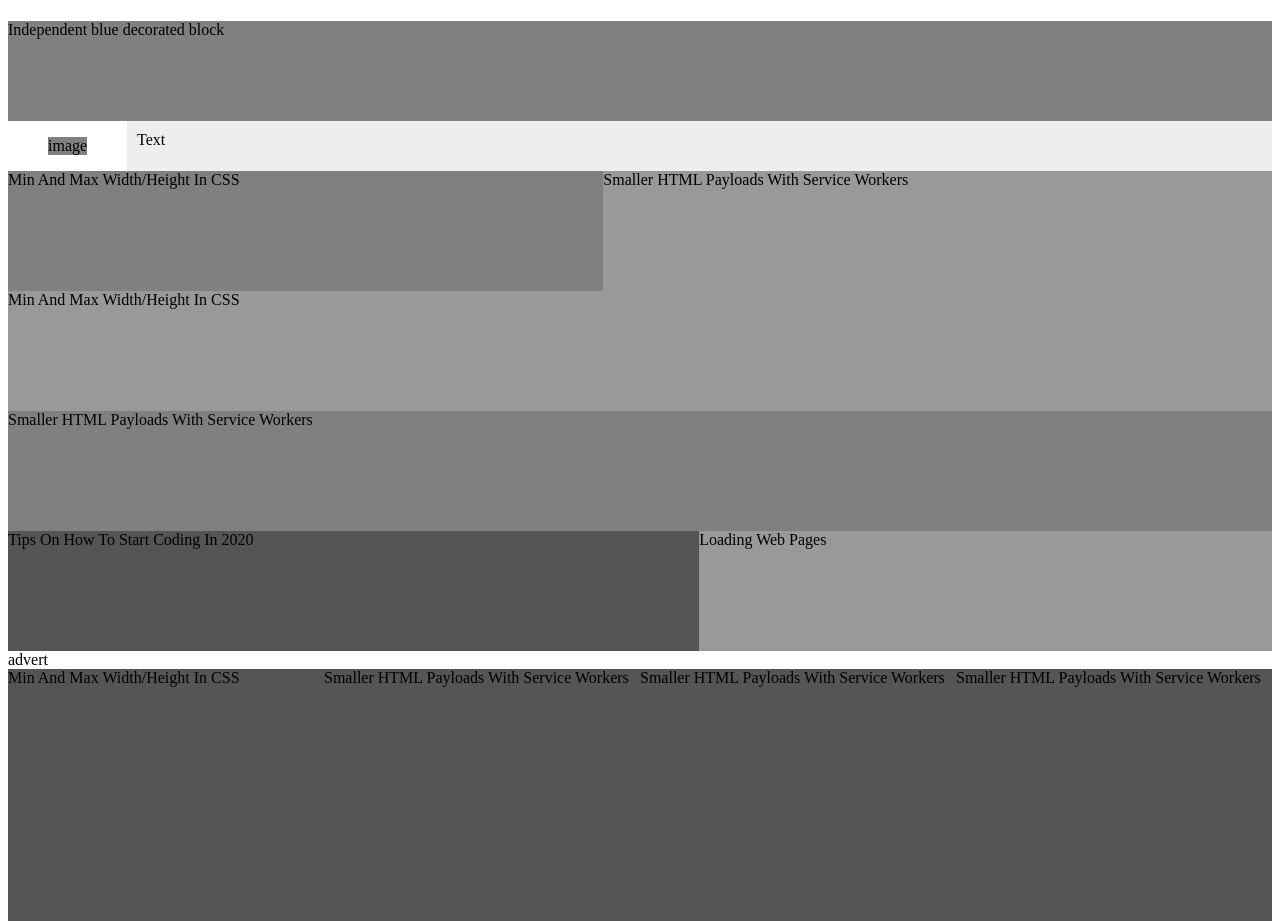
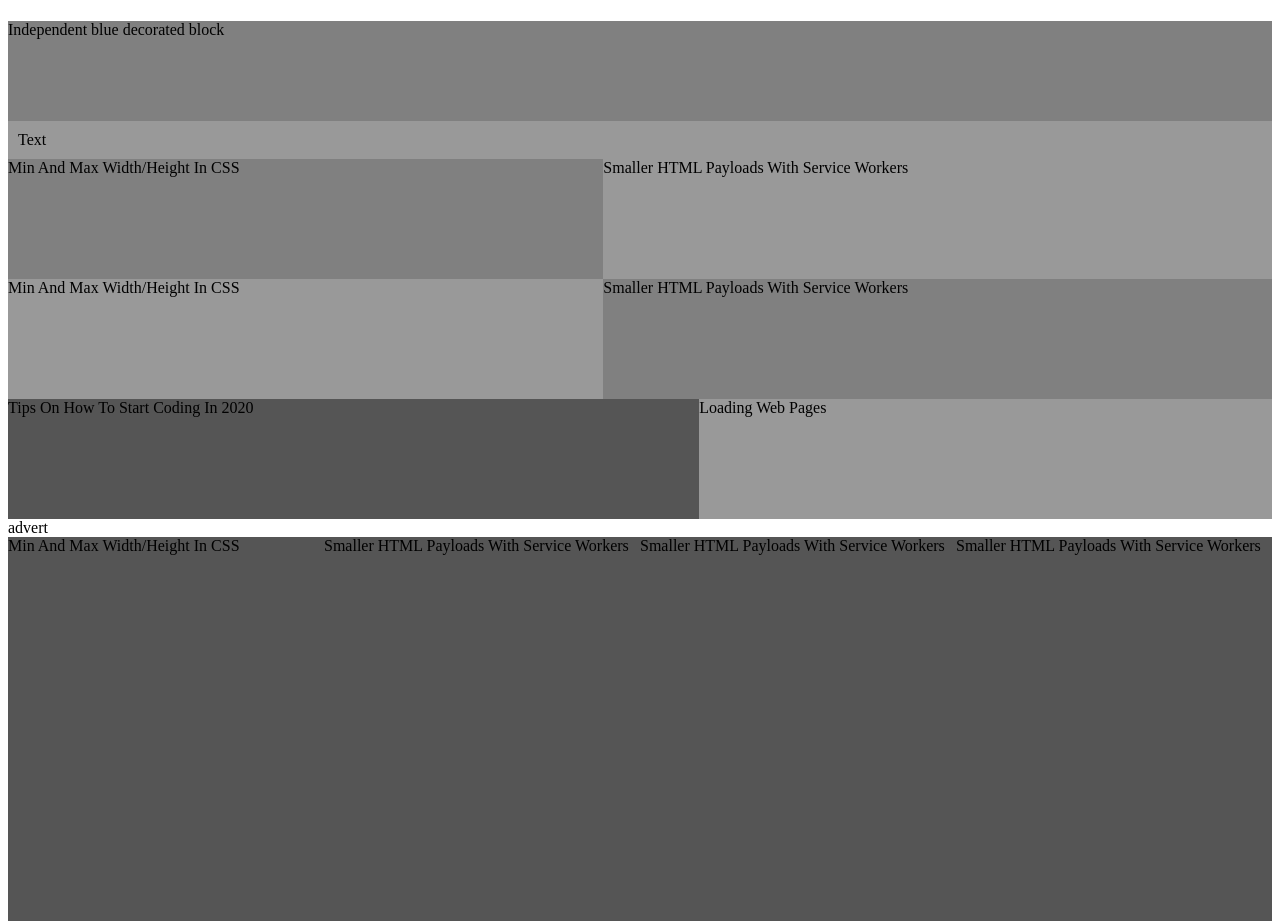
Before and after one commit to kbjude/design-tear-down, a plain HTML site: page index.html in a window 1280 px wide. Shown: the part 2640-3561 px from the top of the page. Drawn offline with Linux system fonts and the light colour scheme.

Commit message:
WIP main tag blocks with more gray scales

```diff
--- a/index.html
+++ b/index.html
@@ -101,12 +101,9 @@
         </section>
         <section>
             <article class="weeks-personality">
-                <figure id="image">
-                    image
-                </figure>
-                <span class="img-story">
+                <div class="img-story">
                     Text
-                </span>
+                </div>
             </article>
                 <div class="personal-article">
                     <article id="article-desc1">
--- a/style.css
+++ b/style.css
@@ -28,6 +28,7 @@ footer {
     margin-left: 45%;
 }
 .personal-article3,
+.personal-article2,
 .block1,
 .block2,
 .block2-1,
@@ -135,7 +136,7 @@ footer {
 
 .img-story {
     padding: 10px;
-    background-color: #eee;
+    background-color: #999;
     width: 100%;
 }
 
```
